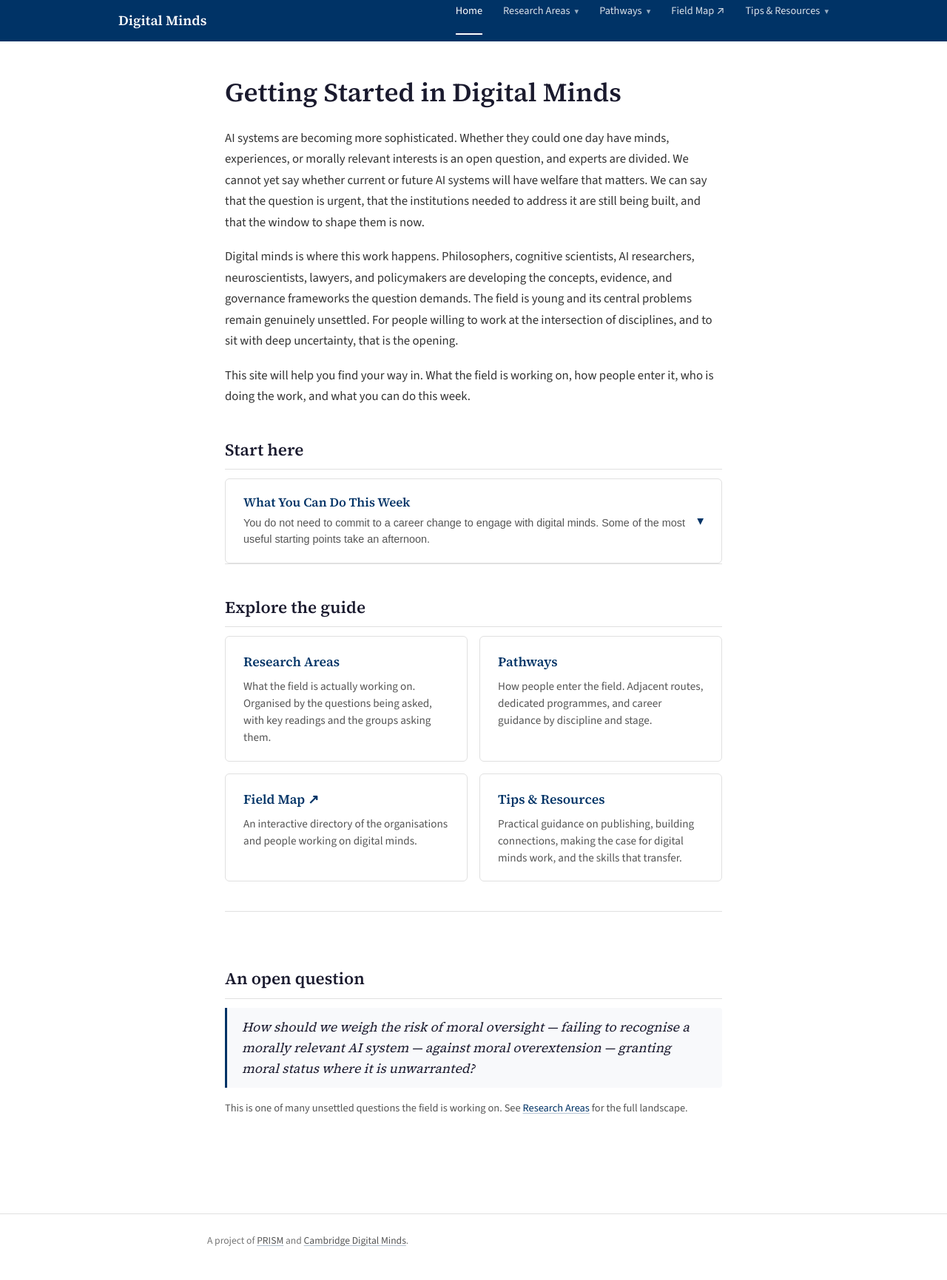
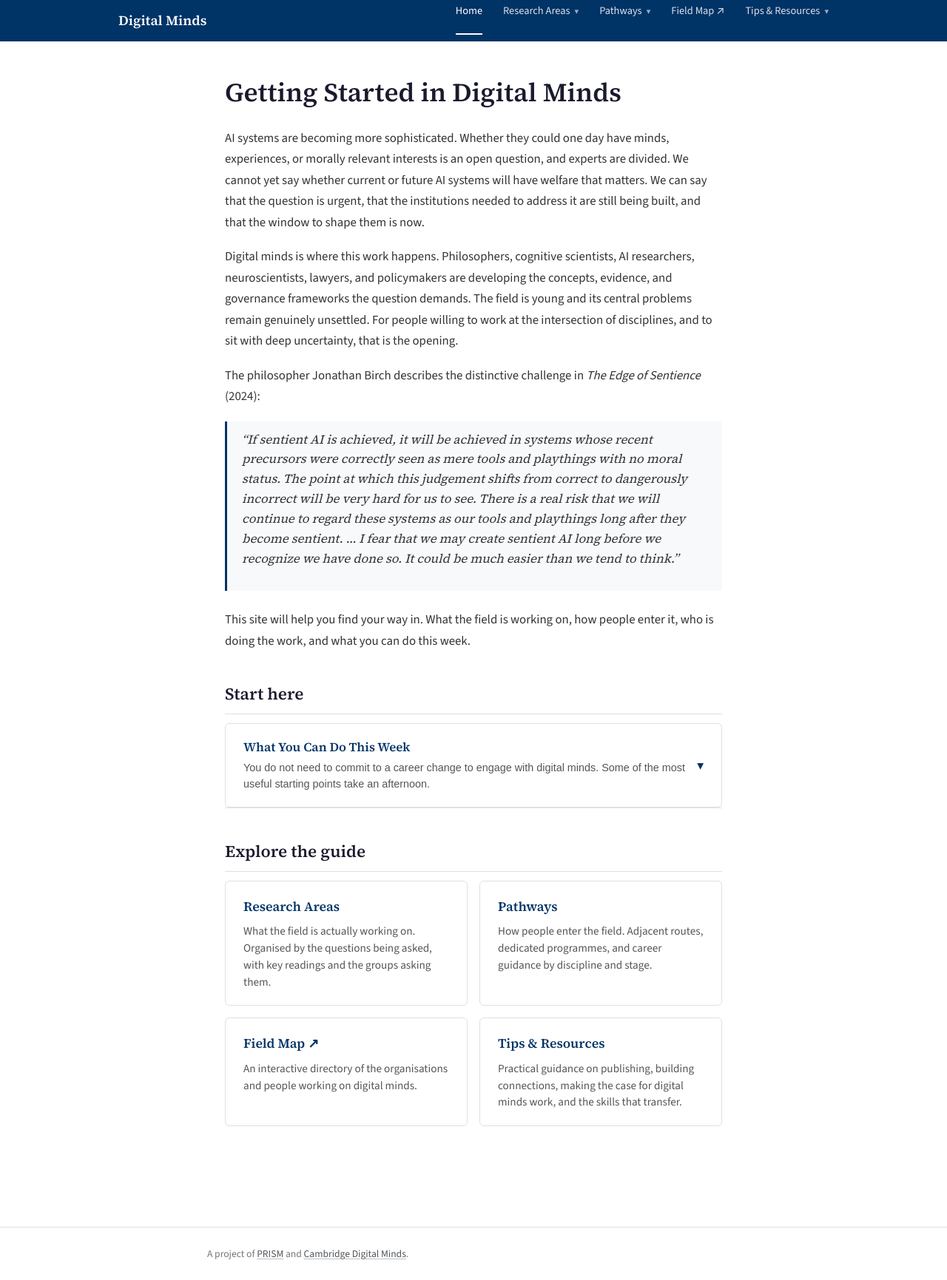
Before and after one commit to Mitchel-Alexander/getting-started-digital-minds, a Jekyll site: the page built from index.md, in a window 1280 px wide. Shown: the whole page at 74% size. Built offline with Jekyll 4.4.1, drawn with Linux system fonts in a browser that asks for light colours.

Commit message:
Add attributed Birch quote to homepage, remove open question section
Replace the unattributed open question teaser with a blockquote from
Jonathan Birch's The Edge of Sentience (2024), placed before the
Start Here section. Clean up unused open-question CSS.

Co-Authored-By: Claude Opus 4.6 <noreply@anthropic.com>

```diff
--- a/_layouts/home.html
+++ b/_layouts/home.html
@@ -50,11 +50,4 @@ layout: default
   </section>
   {% endif %}
 
-  {% if page.open_question %}
-  <section class="open-question">
-    <h2>An open question</h2>
-    <blockquote>{{ page.open_question.text }}</blockquote>
-    <p class="open-question-cta">This is one of many unsettled questions the field is working on. See <a href="{{ '/research-areas/' | relative_url }}">Research Areas</a> for the full landscape.</p>
-  </section>
-  {% endif %}
 </article>
--- a/assets/css/style.css
+++ b/assets/css/style.css
@@ -416,29 +416,18 @@ em {
   margin-bottom: 0.3rem;
 }
 
-/* Open question teaser (homepage) */
-.open-question {
-  margin-top: 2.5rem;
-  padding-top: 2rem;
-  border-top: 1px solid #e0e0e0;
-}
-
-.open-question blockquote {
+/* Hero blockquote (homepage) */
+.hero blockquote {
   border-left: 3px solid #003366;
-  margin: 0.75rem 0 1rem;
+  margin: 1.25rem 0 1.5rem;
   padding: 0.75rem 1.25rem;
   font-family: "Source Serif 4", Georgia, "Times New Roman", serif;
-  font-size: 1.1rem;
+  font-size: 1.05rem;
   font-style: italic;
   color: #1a1a2e;
   line-height: 1.6;
   background: #f8f9fb;
   border-radius: 0 4px 4px 0;
-}
-
-.open-question-cta {
-  font-size: 0.9rem;
-  color: #555;
 }
 
 /* Footer */
--- a/index.md
+++ b/index.md
@@ -18,8 +18,6 @@ sections:
   - title: "Tips & Resources"
     description: "Practical guidance on publishing, building connections, making the case for digital minds work, and the skills that transfer."
     url: "/tips-resources/"
-open_question:
-  text: "How should we weigh the risk of moral oversight — failing to recognise a morally relevant AI system — against moral overextension — granting moral status where it is unwarranted?"
 ---
 
 # Getting Started in Digital Minds
@@ -28,4 +26,8 @@ AI systems are becoming more sophisticated. Whether they could one day have mind
 
 Digital minds is where this work happens. Philosophers, cognitive scientists, AI researchers, neuroscientists, lawyers, and policymakers are developing the concepts, evidence, and governance frameworks the question demands. The field is young and its central problems remain genuinely unsettled. For people willing to work at the intersection of disciplines, and to sit with deep uncertainty, that is the opening.
 
+The philosopher Jonathan Birch describes the distinctive challenge in *The Edge of Sentience* (2024):
+
+> "If sentient AI is achieved, it will be achieved in systems whose recent precursors were correctly seen as mere tools and playthings with no moral status. The point at which this judgement shifts from correct to dangerously incorrect will be very hard for us to see. There is a real risk that we will continue to regard these systems as our tools and playthings long *after* they become sentient. ... I fear that we may create sentient AI long before we recognize we have done so. It could be much easier than we tend to think."
+
 This site will help you find your way in. What the field is working on, how people enter it, who is doing the work, and what you can do this week.
```
